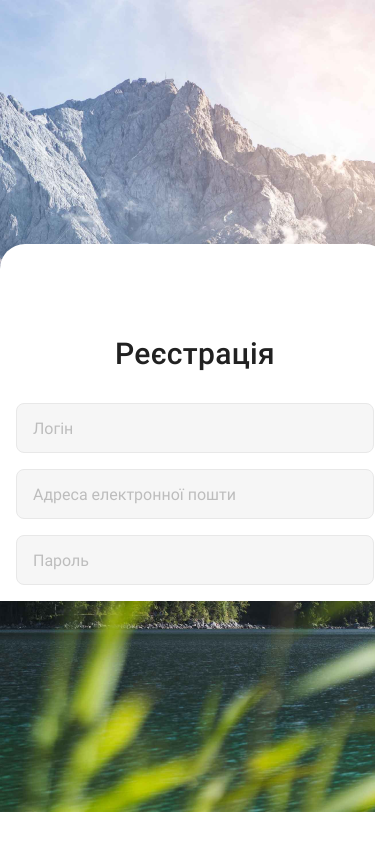
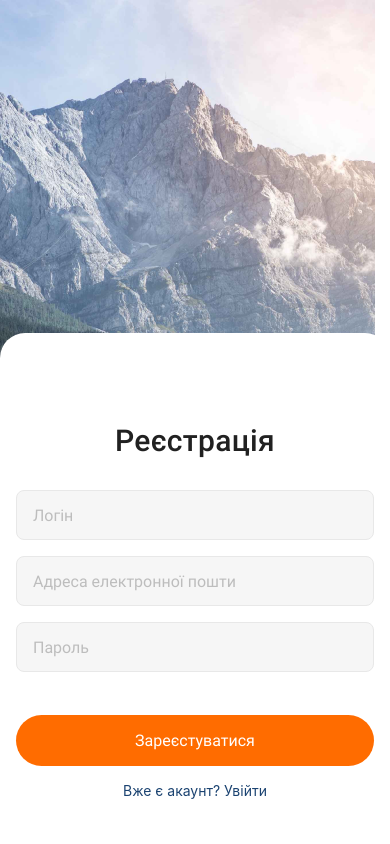
Before and after one commit to Aleksandr2905/react-native-project, a React Native app: screen / in a window 390 px wide. Built offline with nearby package versions, Linux system fonts and the light colour scheme.

Commit message:
added button

```diff
--- a/src/Screens/RegistrationScreen.jsx
+++ b/src/Screens/RegistrationScreen.jsx
@@ -17,7 +17,7 @@ export const RegistrationScreen = () => {
 const styles = StyleSheet.create({
   container: {
     width: "100%",
-    paddingTop: 92,
+    paddingTop: 90,
     borderTopLeftRadius: 25,
     borderTopRightRadius: 25,
     paddingLeft: 16,
--- a/src/components/Background.jsx
+++ b/src/components/Background.jsx
@@ -17,6 +17,6 @@ const styles = StyleSheet.create({
   },
   image: {
     flex: 1,
-    justifyContent: "center",
+    justifyContent: "flex-end",
   },
 });
--- /dev/null
+++ b/src/components/ButtonForm.jsx
@@ -0,0 +1,26 @@
+import { StyleSheet, Text, TouchableOpacity } from "react-native";
+
+export const ButtonForm = ({ title }) => {
+  return (
+    <TouchableOpacity style={styles.button}>
+      <Text style={styles.buttonText}>{title}</Text>
+    </TouchableOpacity>
+  );
+};
+
+const styles = StyleSheet.create({
+  button: {
+    width: "100%",
+    paddingVertical: 16,
+    borderRadius: 100,
+    marginTop: 27,
+    marginBottom: 16,
+    backgroundColor: "#ff6c00",
+  },
+  buttonText: {
+    fontSize: 16,
+    fontFamily: "Roboto-Regular",
+    textAlign: "center",
+    color: "#fff",
+  },
+});
--- a/src/components/RegistrationForm.jsx
+++ b/src/components/RegistrationForm.jsx
@@ -1,5 +1,6 @@
-import { View } from "react-native";
+import { StyleSheet, Text, View } from "react-native";
 import { Input } from "./Input";
+import { ButtonForm } from "./ButtonForm";
 
 export const RegistrationForm = () => {
   return (
@@ -7,6 +8,16 @@ export const RegistrationForm = () => {
       <Input name="login" placeholder="Логін" value="" />
       <Input name="email" placeholder="Адреса електронної пошти" value="" />
       <Input name="password" placeholder="Пароль" value="" />
+      <ButtonForm title="Зареєстуватися" />
+      <Text style={styles.text}>Вже є акаунт? Увійти</Text>
     </View>
   );
 };
+
+const styles = StyleSheet.create({
+  text: {
+    textAlign: "center",
+    color: "#1b4371",
+    marginBottom: 45,
+  },
+});
```
